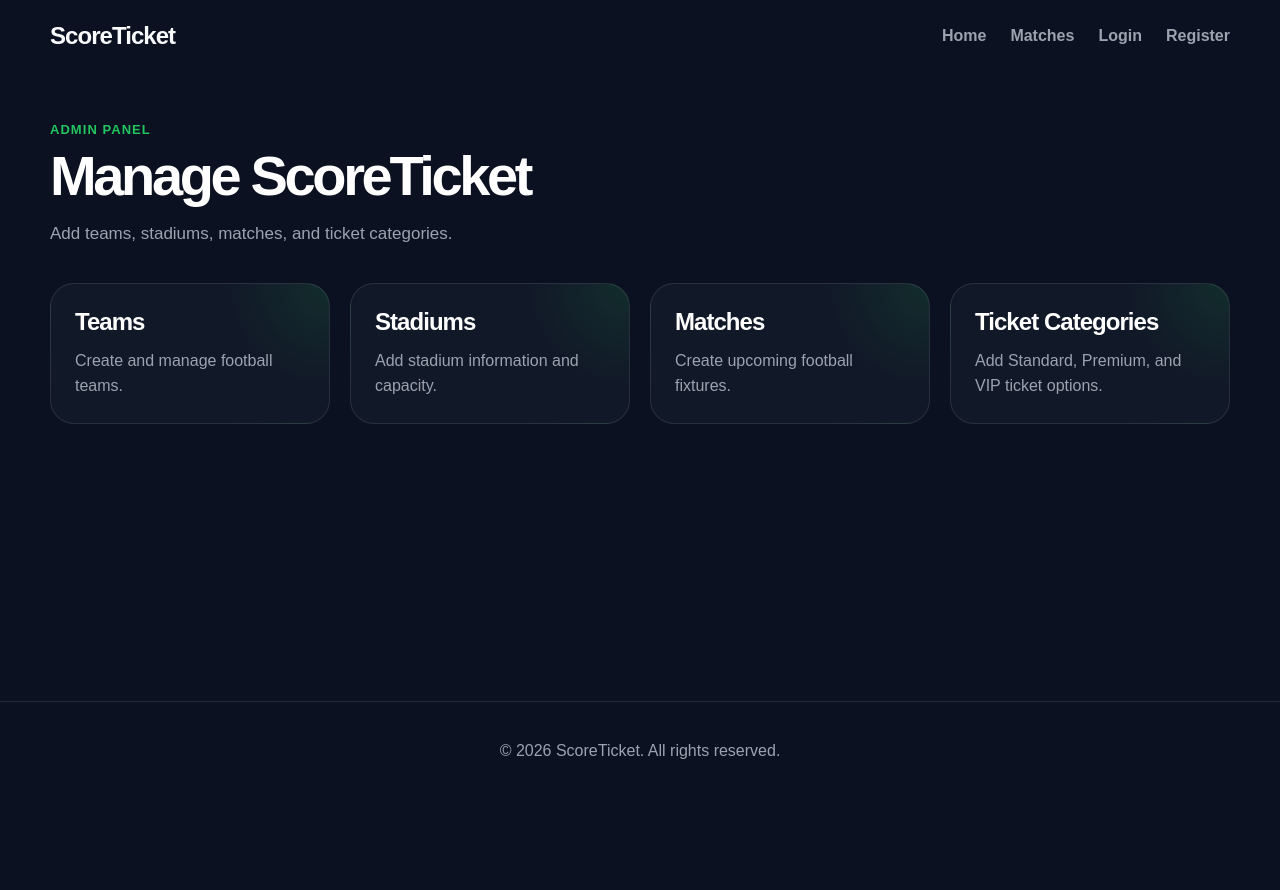
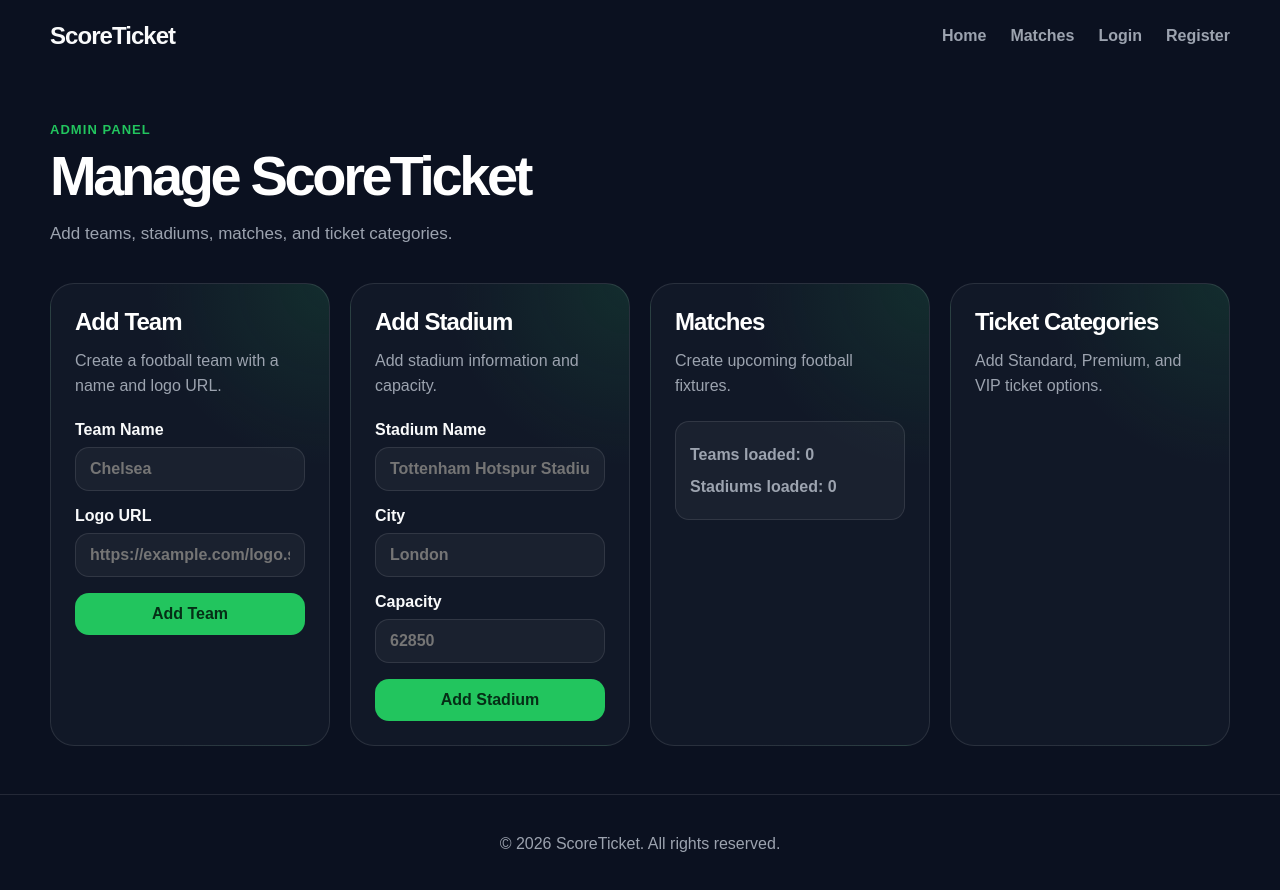
Before and after one commit to Hussein-Gharib/ScoreTicket, a React app in the folder frontend/: page /admin in a window 1280 px wide. Shown: the top 890 px of the page. Before the commit the page ends 800 px from the top, so only its background shows below. Built offline with nearby package versions, Linux system fonts and the light colour scheme; no server answers; the HTML template or start-up script is replaced by a standard one.

Commit message:
Add admin team and stadium forms

```diff
--- a/frontend/src/pages/Admin.jsx
+++ b/frontend/src/pages/Admin.jsx
@@ -1,4 +1,117 @@
+import { useEffect, useState } from "react";
+import api from "../api/axios";
+import Button from "../components/common/Button";
+
 function Admin() {
+  const token = localStorage.getItem("token");
+
+  const [teams, setTeams] = useState([]);
+  const [stadiums, setStadiums] = useState([]);
+
+  const [teamForm, setTeamForm] = useState({
+    name: "",
+    logo_url: "",
+  });
+
+  const [stadiumForm, setStadiumForm] = useState({
+    name: "",
+    city: "",
+    capacity: "",
+  });
+
+  const [message, setMessage] = useState("");
+  const [error, setError] = useState("");
+
+  useEffect(() => {
+    const fetchAdminData = async () => {
+      try {
+        const [teamsResponse, stadiumsResponse] = await Promise.all([
+          api.get("/teams"),
+          api.get("/stadiums"),
+        ]);
+
+        setTeams(teamsResponse.data.teams);
+        setStadiums(stadiumsResponse.data.stadiums);
+      } catch (error) {
+        console.log("Failed to fetch admin data:", error);
+      }
+    };
+
+    fetchAdminData();
+  }, []);
+
+  const handleTeamChange = (event) => {
+    setTeamForm({
+      ...teamForm,
+      [event.target.name]: event.target.value,
+    });
+  };
+
+  const handleStadiumChange = (event) => {
+    setStadiumForm({
+      ...stadiumForm,
+      [event.target.name]: event.target.value,
+    });
+  };
+
+  const handleCreateTeam = async (event) => {
+    event.preventDefault();
+    setMessage("");
+    setError("");
+
+    try {
+      await api.post("/teams", teamForm, {
+        headers: {
+          Authorization: `Bearer ${token}`,
+        },
+      });
+
+      setMessage("Team created successfully");
+      setTeamForm({
+        name: "",
+        logo_url: "",
+      });
+
+      const response = await api.get("/teams");
+      setTeams(response.data.teams);
+    } catch (error) {
+      setError(error.response?.data?.message || "Failed to create team");
+    }
+  };
+
+  const handleCreateStadium = async (event) => {
+    event.preventDefault();
+    setMessage("");
+    setError("");
+
+    try {
+      await api.post(
+        "/stadiums",
+        {
+          ...stadiumForm,
+          capacity: Number(stadiumForm.capacity),
+        },
+        {
+          headers: {
+            Authorization: `Bearer ${token}`,
+          },
+        }
+      );
+
+      setMessage("Stadium created successfully");
+      setStadiumForm({
+        name: "",
+        city: "",
+        capacity: "",
+      });
+
+      const response = await api.get("/stadiums");
+      setStadiums(response.data.stadiums);
+    } catch (error) {
+      setError(error.response?.data?.message || "Failed to create stadium");
+    }
+  };
+
   return (
     <section className="admin-page">
       <div className="section-header">
@@ -7,20 +120,91 @@ function Admin() {
         <p>Add teams, stadiums, matches, and ticket categories.</p>
       </div>
 
+      {message && <div className="form-success">{message}</div>}
+      {error && <div className="form-error">{error}</div>}
+
       <div className="admin-grid">
         <div className="admin-card">
-          <h2>Teams</h2>
-          <p>Create and manage football teams.</p>
+          <h2>Add Team</h2>
+          <p>Create a football team with a name and logo URL.</p>
+
+          <form className="admin-form" onSubmit={handleCreateTeam}>
+            <label>
+              Team Name
+              <input
+                type="text"
+                name="name"
+                placeholder="Chelsea"
+                value={teamForm.name}
+                onChange={handleTeamChange}
+              />
+            </label>
+
+            <label>
+              Logo URL
+              <input
+                type="text"
+                name="logo_url"
+                placeholder="https://example.com/logo.svg"
+                value={teamForm.logo_url}
+                onChange={handleTeamChange}
+              />
+            </label>
+
+            <Button type="submit">Add Team</Button>
+          </form>
         </div>
 
         <div className="admin-card">
-          <h2>Stadiums</h2>
+          <h2>Add Stadium</h2>
           <p>Add stadium information and capacity.</p>
+
+          <form className="admin-form" onSubmit={handleCreateStadium}>
+            <label>
+              Stadium Name
+              <input
+                type="text"
+                name="name"
+                placeholder="Tottenham Hotspur Stadium"
+                value={stadiumForm.name}
+                onChange={handleStadiumChange}
+              />
+            </label>
+
+            <label>
+              City
+              <input
+                type="text"
+                name="city"
+                placeholder="London"
+                value={stadiumForm.city}
+                onChange={handleStadiumChange}
+              />
+            </label>
+
+            <label>
+              Capacity
+              <input
+                type="number"
+                name="capacity"
+                placeholder="62850"
+                value={stadiumForm.capacity}
+                onChange={handleStadiumChange}
+              />
+            </label>
+
+            <Button type="submit">Add Stadium</Button>
+          </form>
         </div>
 
         <div className="admin-card">
           <h2>Matches</h2>
           <p>Create upcoming football fixtures.</p>
+
+          <div className="admin-preview">
+            <p>Teams loaded: {teams.length}</p>
+            <p>Stadiums loaded: {stadiums.length}</p>
+          </div>
         </div>
 
         <div className="admin-card">
--- a/frontend/src/styles/global.css
+++ b/frontend/src/styles/global.css
@@ -658,3 +658,53 @@
     grid-template-columns: 1fr;
   }
 }
+.admin-form {
+  margin-top: 22px;
+  display: grid;
+  gap: 16px;
+}
+
+.admin-form label {
+  display: grid;
+  gap: 8px;
+  color: var(--color-text);
+  font-weight: 700;
+}
+
+.admin-form input,
+.admin-form select {
+  width: 100%;
+  border: 1px solid var(--color-border);
+  border-radius: var(--radius-md);
+  padding: 12px 14px;
+  background: rgba(255, 255, 255, 0.04);
+  color: var(--color-text);
+  outline: none;
+}
+
+.admin-form input:focus,
+.admin-form select:focus {
+  border-color: var(--color-primary);
+}
+
+.form-success {
+  margin-bottom: 18px;
+  padding: 12px 14px;
+  border-radius: var(--radius-md);
+  background: rgba(34, 197, 94, 0.12);
+  color: var(--color-primary);
+  font-weight: 800;
+}
+.admin-preview {
+  margin-top: 22px;
+  padding: 14px;
+  border-radius: var(--radius-md);
+  background: rgba(255, 255, 255, 0.04);
+  border: 1px solid var(--color-border);
+}
+
+.admin-preview p {
+  margin: 6px 0;
+  color: var(--color-muted);
+  font-weight: 700;
+}
```
